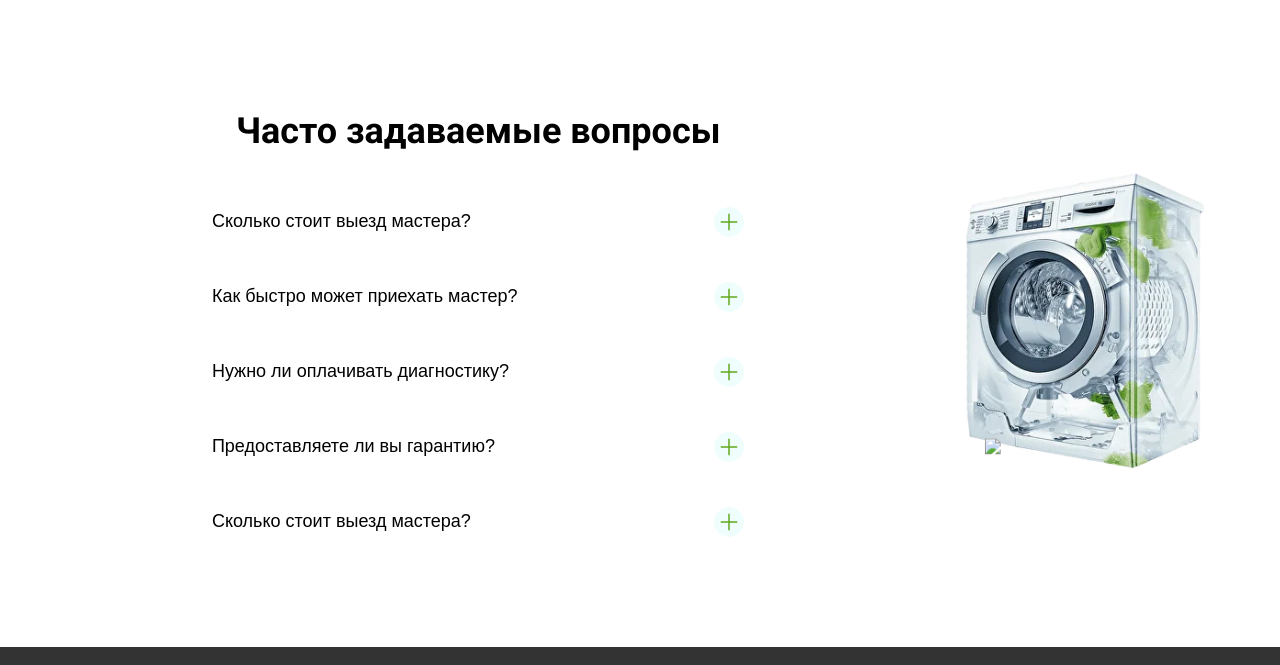
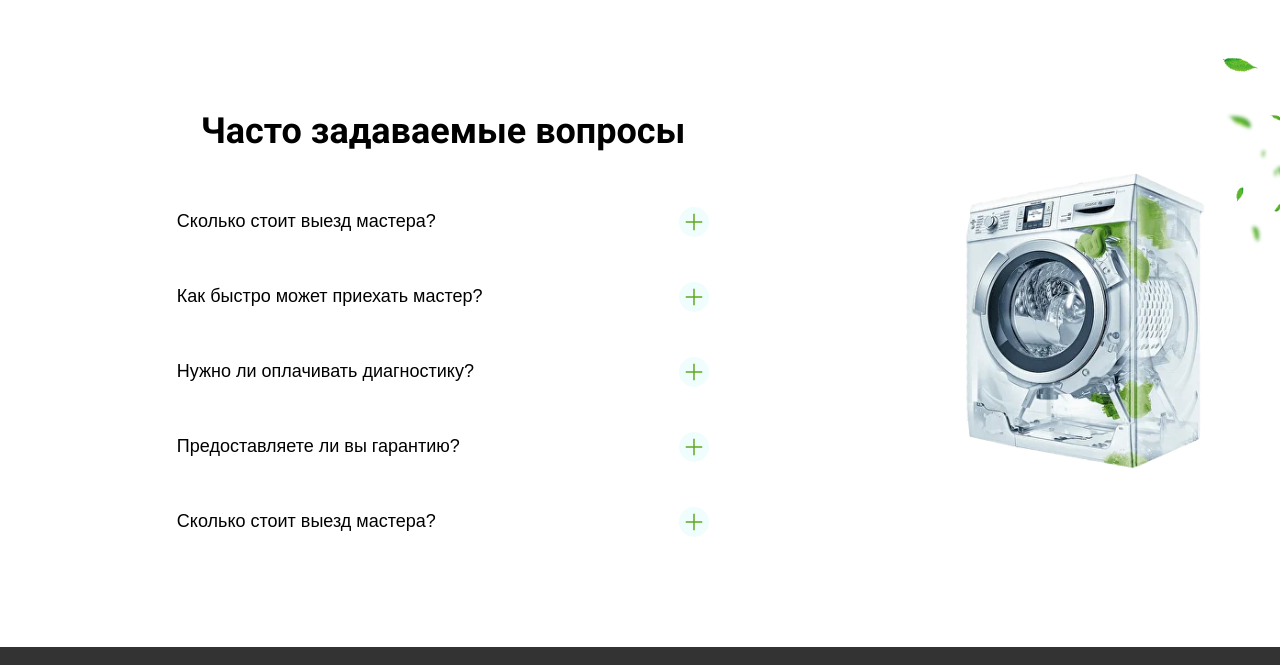
Before and after one commit to Anastasija1912/stiralka, a plain HTML site: page index.html in a window 1280 px wide. Shown: the part 4029-4694 px from the top of the page. Drawn offline with Linux system fonts and the light colour scheme; files whose address does not match are found by name.

Commit message:
index.html

```diff
--- a/index.html
+++ b/index.html
@@ -607,7 +607,7 @@
 
             </div>
             <div>
-                <div><img class="lea__accordion" src="img/lea3.png">
+                <div><img class="lea__accordion" src="lea3.png">
                 <img  class="accordion__img" src="i-no-bg-preview_carv.png(1).png"></div>
             </div>
             </div>
```
